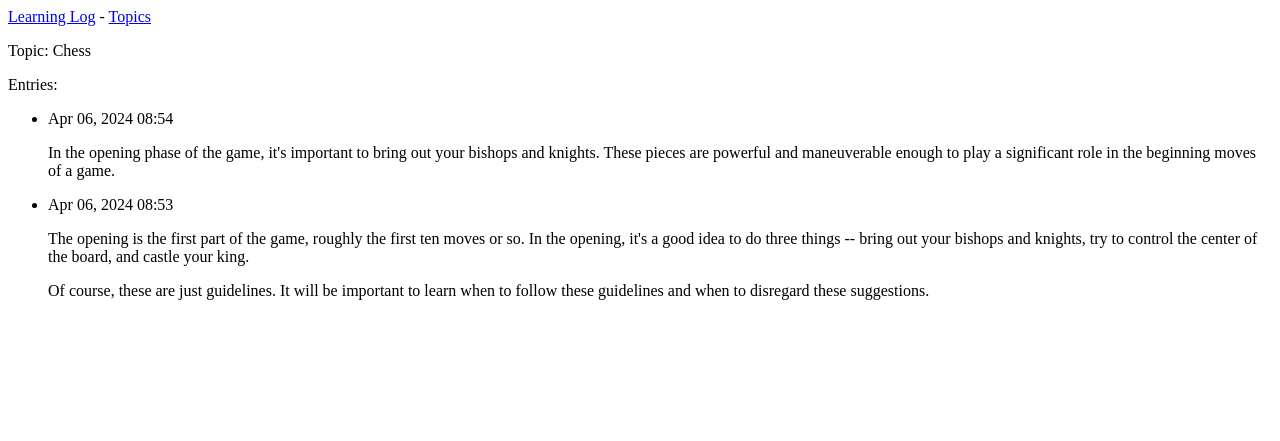
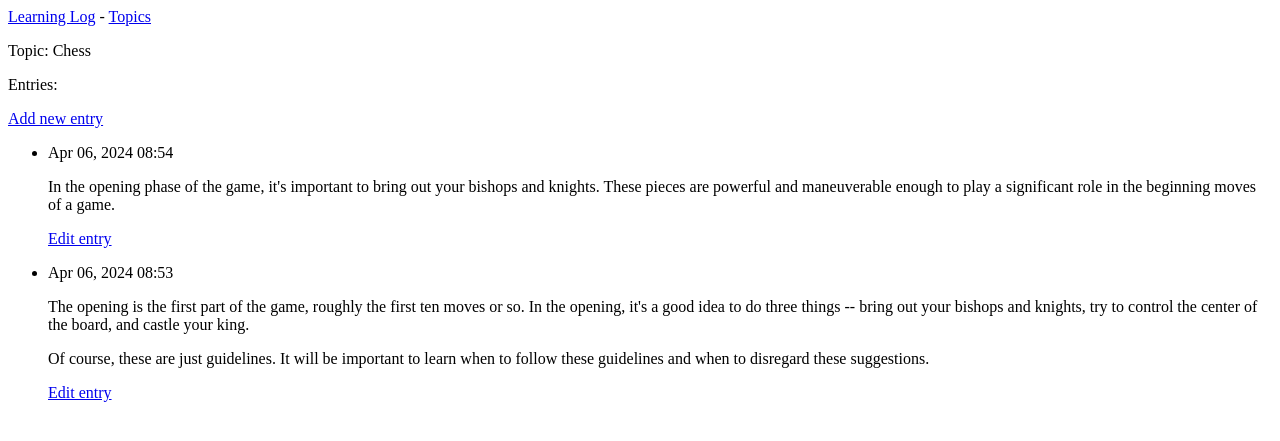
Before and after one commit to BrianIbale/Learning-Log, a Django app: page /topics/1/ in a window 1280 px wide. Shown: the top 441 px of the page. Run offline with Django 5.2, Linux system fonts and the light colour scheme; data comes from the database, SQL or seed files in the repository; both versions use the stored data as it was after the commit.

Commit message:
Allow users to enter data

```diff
--- a/learning_logs/templates/learning_logs/topic.html
+++ b/learning_logs/templates/learning_logs/topic.html
@@ -6,11 +6,18 @@
 
 <p>Entries:</p>
 
+<p>
+    <a href="{% url 'learning_logs:new_entry' topic.id %}">Add new entry</a>
+</p>
+
 <ul>
     {% for entry in entries %}
         <li>
             <p>{{ entry.date_added|date:'M d, Y H:i' }}</p>
             <p>{{ entry.text|linebreaks }}</p>
+            <p>
+                <a href="{% url 'learning_logs:edit_entry' entry.id %}">Edit entry</a>
+            </p>
         </li>
     {% empty %}
         <li>There are no entries for this topic yet.</li>
--- a/learning_logs/templates/learning_logs/topics.html
+++ b/learning_logs/templates/learning_logs/topics.html
@@ -14,4 +14,6 @@
     {% endfor %}
 </ul>
 
+<a href="{% url 'learning_logs:new_topic' %}">Add a new topic</a>
+
 {% endblock content %}
--- a/learning_logs/urls.py
+++ b/learning_logs/urls.py
@@ -12,4 +12,10 @@ urlpatterns = [
     path('topics/', views.topics, name='topics'),
     # Detail page for a single topic.
     path('topics/<int:topic_id>/', views.topic, name='topic'),
+    # Page for adding a new topic.
+    path('new_topic/', views.new_topic, name='new_topic'),
+    # Page for adding a new entry.
+    path('new_entry/<int:topic_id>/', views.new_entry, name='new_entry'),
+    # Page for editing an entry.
+    path('edit_entry/<int:entry_id>/', views.edit_entry, name='edit_entry'),
 ]
--- a/learning_logs/views.py
+++ b/learning_logs/views.py
@@ -1,11 +1,13 @@
-from django.shortcuts import render
+from django.shortcuts import render, redirect
 
-from .models import Topic
+from .models import Topic, Entry
+from .forms import TopicForm, EntryForm
 
 # Create your views here.
 def index(request):
     """The home page for Learning Log."""
     return render(request, 'learning_logs/index.html')
+
 
 def topics(request):
     """Show all topics."""
@@ -13,9 +15,66 @@ def topics(request):
     context = {'topics': topics}
     return render(request, 'learning_logs/topics.html', context)
 
+
 def topic(request, topic_id):
     """Show a single topic and all its entries."""
     topic = Topic.objects.get(id=topic_id)
     entries = topic.entry_set.order_by('-date_added')
     context = {'topic': topic, 'entries': entries}
     return render(request, 'learning_logs/topic.html', context)
+
+
+def new_topic(request):
+    """Add a new topic."""
+    if request.method != 'POST':
+        # No data submitted; create a blank form.
+        form = TopicForm()
+    else:
+        # POST data submitted; process data.
+        form = TopicForm(data=request.POST)
+        if form.is_valid():
+            form.save()
+            return redirect('learning_logs:topics')
+
+    # Display a blank or invalid form.
+    context = {'form': form}
+    return render(request, 'learning_logs/new_topic.html', context)
+
+
+def new_entry(request, topic_id):
+    """Add a new entry for a particular topic."""
+    topic = Topic.objects.get(id=topic_id)
+
+    if request.method != 'POST':
+        # No data submitted; create a blank form.
+        form = EntryForm()
+    else:
+        # POST data submitted; process data.
+        form = EntryForm(data=request.POST)
+        if form.is_valid():
+            new_entry = form.save(commit=False)
+            new_entry.topic = topic
+            new_entry.save()
+            return redirect('learning_logs:topic', topic_id=topic_id)
+
+    # Display a blank or invalid form.
+    context = {'topic': topic, 'form': form}
+    return render(request, 'learning_logs/new_entry.html', context)
+
+def edit_entry(request, entry_id):
+    """Edit an exisiting entry."""
+    entry = Entry.objects.get(id=entry_id)
+    topic = entry.topic
+
+    if request.method != 'POST':
+        # Initial request; pre-fill form with the current entry.
+        form = EntryForm(instance=entry)
+    else:
+        # POST data submitted; process data.
+        form = EntryForm(instance=entry, data=request.POST)
+        if form.is_valid():
+            form.save()
+            return redirect('learning_logs:topic', topic_id=topic.id)
+
+    context = {'entry': entry, 'topic': topic, 'form': form}
+    return render(request, 'learning_logs/edit_entry.html', context)
```
Also changed, not shown: learning_logs/forms.py (added, +16 -0 lines), learning_logs/templates/learning_logs/edit_entry.html (added, +14 -0 lines), learning_logs/templates/learning_logs/new_entry.html (added, +14 -0 lines), learning_logs/templates/learning_logs/new_topic.html (added, +13 -0 lines), db.sqlite3.
